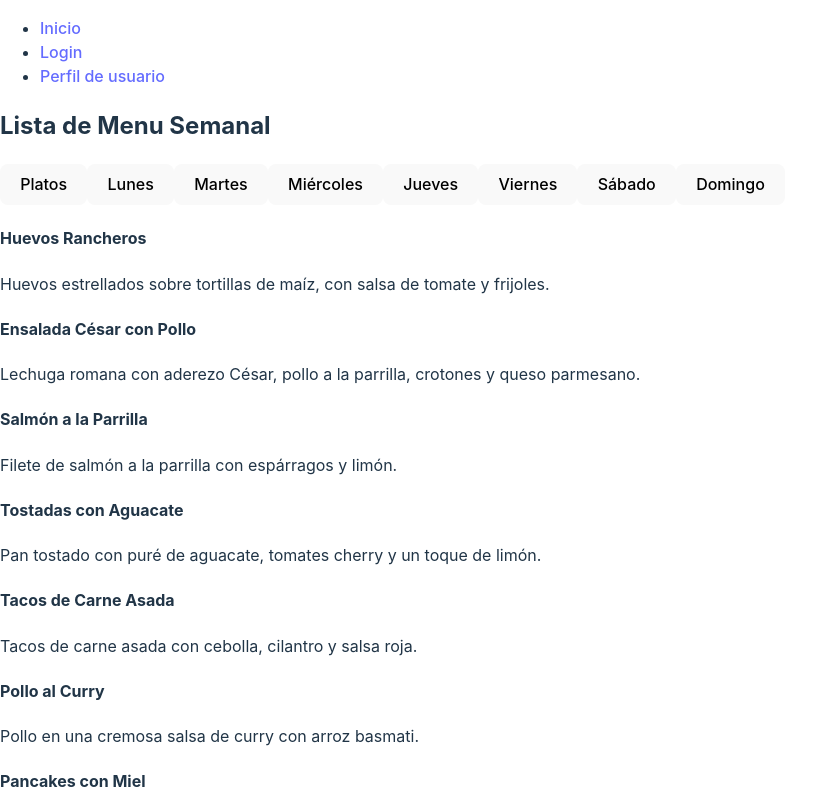
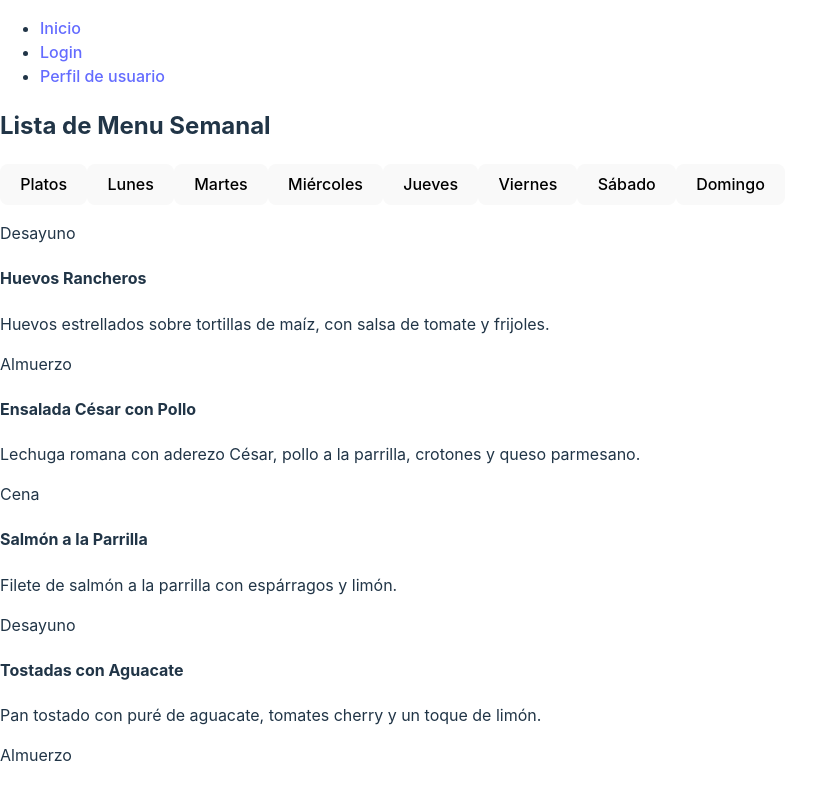
Before and after one commit to ba23-python/UpgradeHub-React-Weekly-Meal-Planner, a React (Vite) app: page / in a window 1280 px wide. Shown: the top 792 px of the page, without its empty margins (0-827 px from the left). Built offline with nearby package versions, Linux system fonts and the light colour scheme; no server answers.

Commit message:
final commit 26-05-2024

```diff
--- a/src/components/Menu.jsx
+++ b/src/components/Menu.jsx
@@ -2,10 +2,11 @@ const Menu = ({ items }) => {
     return (
       <div>
         {items.map((menuItem) => {
-          const { id, nombre, descripcion } = menuItem;
+          const { id, nombre, categoria, descripcion } = menuItem;
           return (
             <article key={id}>
               <div>
+                <p>{categoria}</p>
                 <header>
                   <h4>{nombre}</h4>
                 </header>
```
